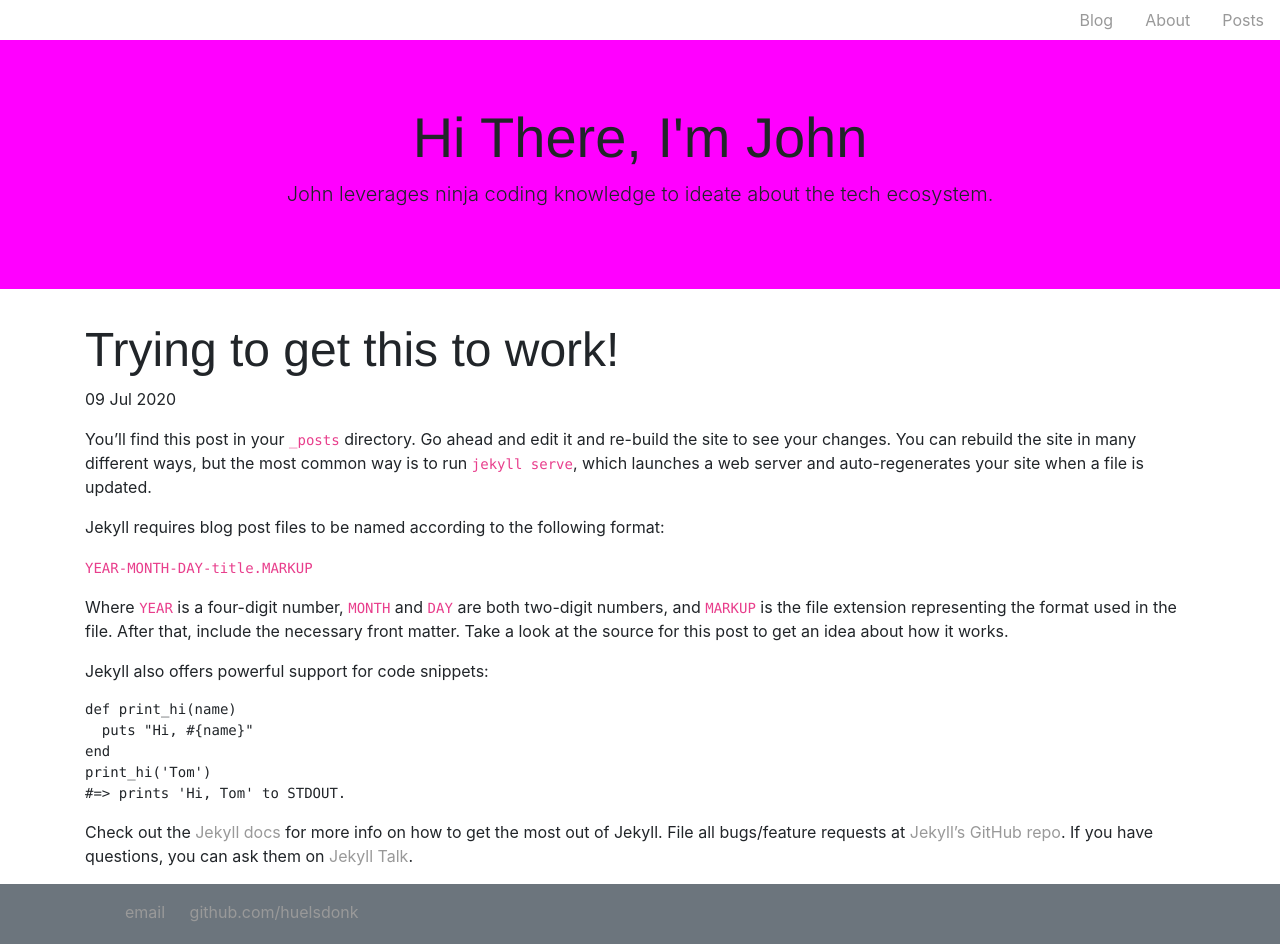
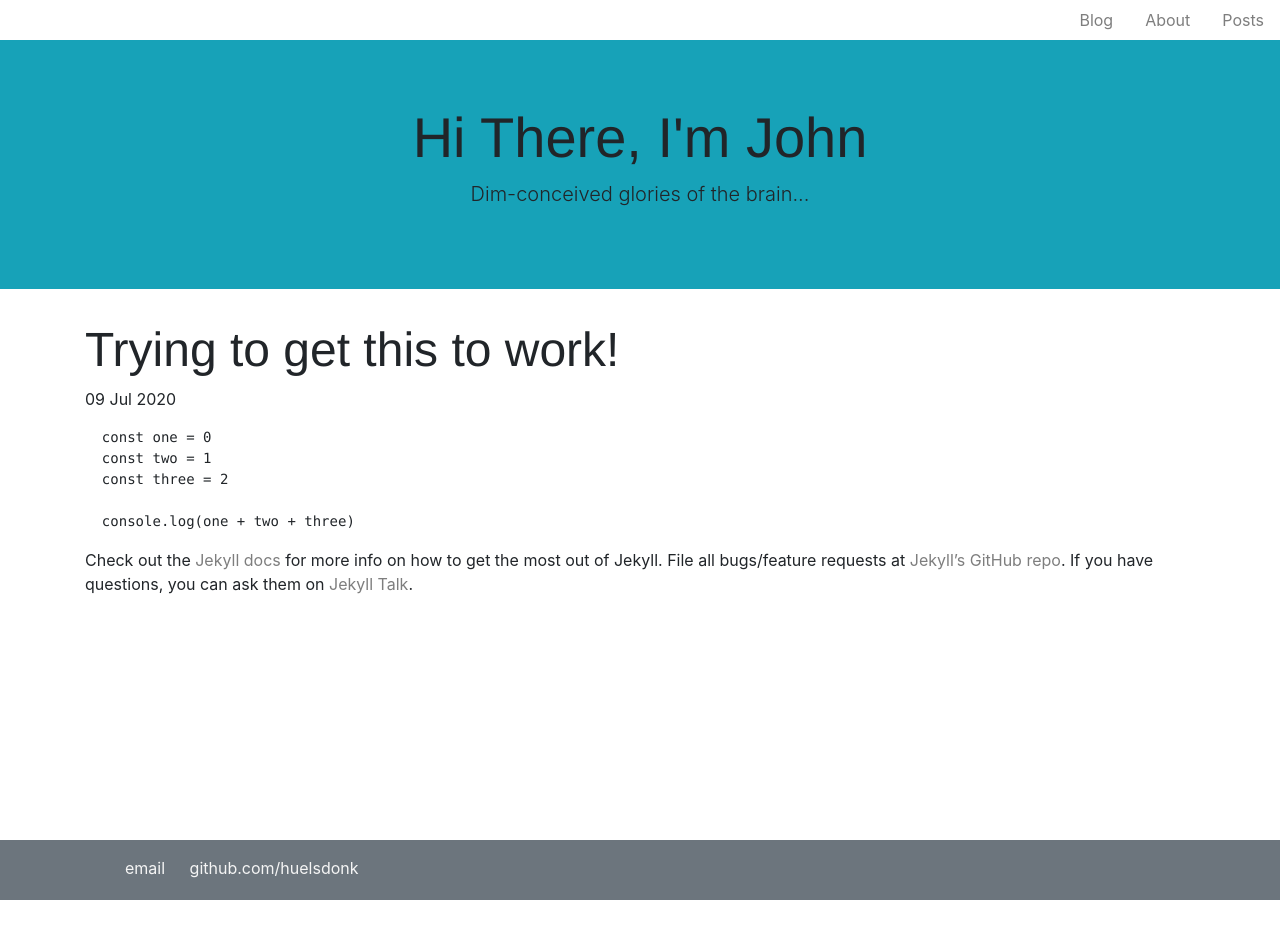
Before and after one commit to Huelsdonk/huelsdonk.github.io, a Jekyll site: the page built from _posts/2020-07-09-trying-to-get-this-to-work.markdown, in a window 1280 px wide. Built offline with Jekyll 4.4.1, drawn with Linux system fonts in a browser that asks for light colours; after the commit the page ends 900 px from its top, so only the background shows below that.

Commit message:
fixing formatting... not done yet

```diff
--- a/_layouts/default.html
+++ b/_layouts/default.html
@@ -4,6 +4,7 @@
     <title>{{ page.title }}</title>
     <!-- link to main stylesheet -->
     <link rel="stylesheet" type="text/css" href="/assets/css/style.css" />
+    <link rel="shortcut icon" href="/assets/favicon.ico"/>
   </head>
 
   <body class="h-100">
@@ -14,21 +15,20 @@
         <li class="nav-item"><a class="nav-link" href="/blog">Posts</a></li>
       </ul>
     </nav>
-    <div class="jumbotron jumbotron-fluid text-center bg-purple">
+    <div class="jumbotron jumbotron-fluid text-center bg-info">
       <div class="container">
         <h1 class="display-4">Hi There, I'm John</h1>
         <p class="lead">
-          John leverages ninja coding knowledge to ideate about the tech
-          ecosystem.
+          Dim-conceived glories of the brain...
         </p>
       </div>
     </div>
 
-    <div class="container main">
+    <div class="container main pb-4">
       {{ content }}
     </div>
     <!-- /.container -->
-    <footer class="footer mt-auto py-3 bg-secondary">
+    <footer class="footer py-3 bg-secondary">
       <div class="container">
         <ul>
           <li><a href="mailto:huntsperger@gmail.com">email</a></li>
--- a/_posts/2020-07-09-trying-to-get-this-to-work.markdown
+++ b/_posts/2020-07-09-trying-to-get-this-to-work.markdown
@@ -3,22 +3,14 @@ layout: post
 title:  "Trying to get this to work!"
 date:   2020-07-09 16:02:31 -0700
 ---
-You’ll find this post in your `_posts` directory. Go ahead and edit it and re-build the site to see your changes. You can rebuild the site in many different ways, but the most common way is to run `jekyll serve`, which launches a web server and auto-regenerates your site when a file is updated.
-
-Jekyll requires blog post files to be named according to the following format:
-
-`YEAR-MONTH-DAY-title.MARKUP`
-
-Where `YEAR` is a four-digit number, `MONTH` and `DAY` are both two-digit numbers, and `MARKUP` is the file extension representing the format used in the file. After that, include the necessary front matter. Take a look at the source for this post to get an idea about how it works.
-
-Jekyll also offers powerful support for code snippets:
 
 {% highlight ruby %}
-def print_hi(name)
-  puts "Hi, #{name}"
-end
-print_hi('Tom')
-#=> prints 'Hi, Tom' to STDOUT.
+  const one = 0
+  const two = 1
+  const three = 2
+
+  console.log(one + two + three)
+
 {% endhighlight %}
 
 Check out the [Jekyll docs][jekyll-docs] for more info on how to get the most out of Jekyll. File all bugs/feature requests at [Jekyll’s GitHub repo][jekyll-gh]. If you have questions, you can ask them on [Jekyll Talk][jekyll-talk].
--- a/_sass/main.scss
+++ b/_sass/main.scss
@@ -3,10 +3,11 @@
 }
 
 .footer {
-    position: relative;
+    position: fixed;
     bottom: 0;
     width: 100%;
     height: 60px; /* Set the fixed height of the footer here */
+
 }
 
 
@@ -14,12 +15,19 @@ footer ul li {
     display: inline;
     margin-right: 20px;
 }
+
 a {
+    color: rgb(126, 126, 126);
+}
+footer a {
     text-decoration: none;
-    color: #999;
+    color: whitesmoke;
 }
+
+
 a:hover {
     text-decoration: underline;
+    color: rgb(247, 96, 171)
 }
 h1 {
     font-size: 3em;
```
Also changed, not shown: _posts/2020-09-02-September.markdown (added, +7 -0 lines), Gemfile.lock, assets/favicon.ico (added).
